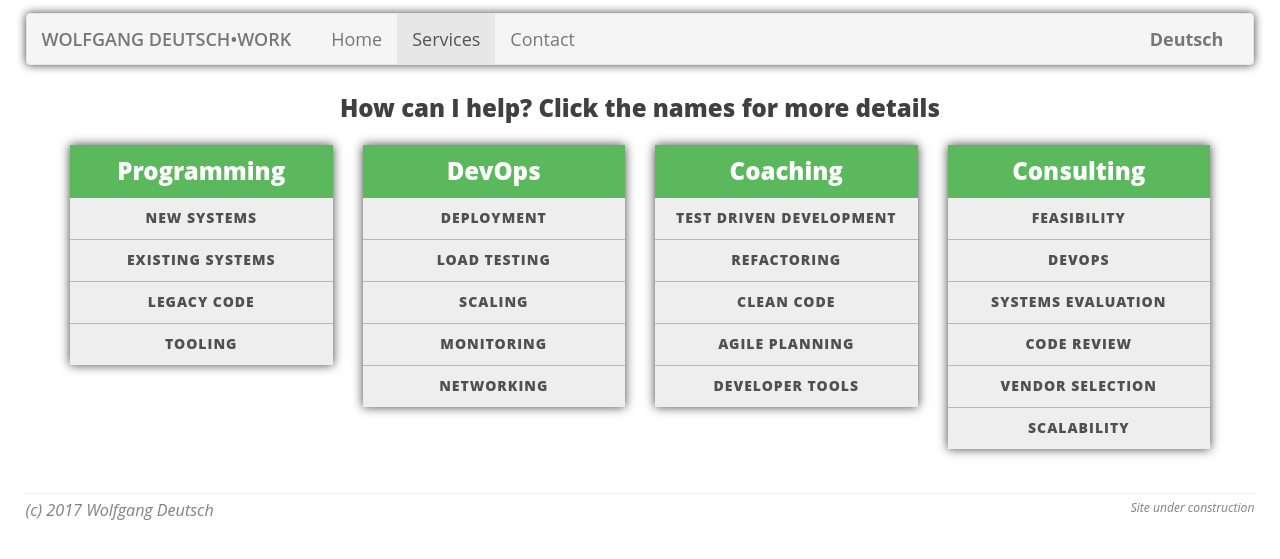
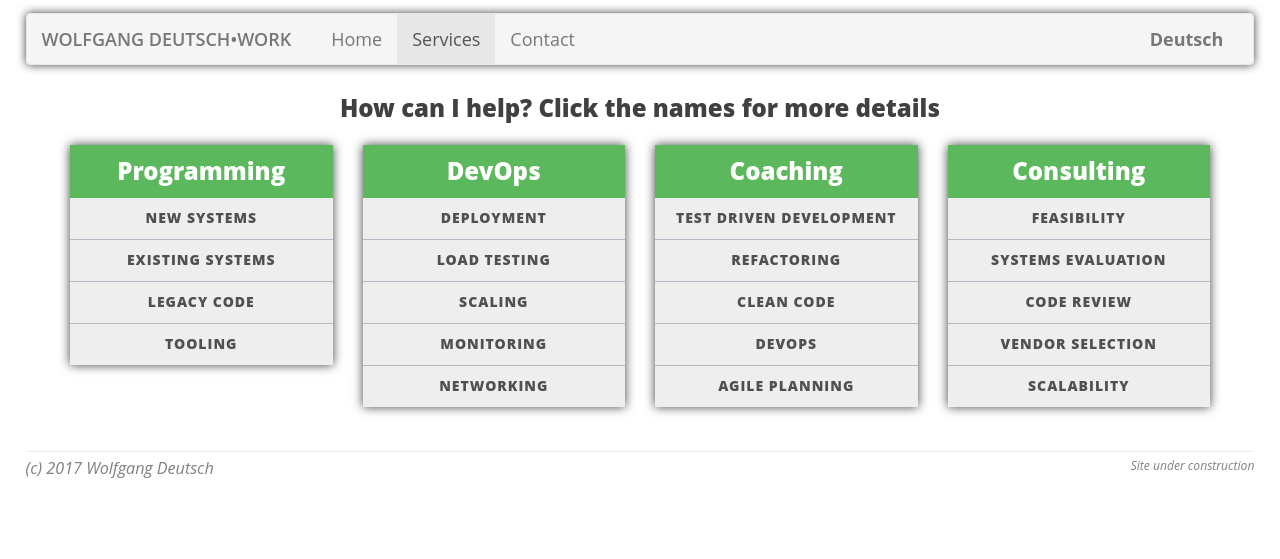
Before and after one commit to wolfgang-wdw/wolfgang-wdw.github.io, a Jekyll site: the page built from _pages/services_en.md, in a window 1280 px wide. Shown: the top 559 px of the page. Built offline with Jekyll 4.4.1, drawn with Linux system fonts in a browser that asks for light colours; nearby versions of some CDN libraries.

Commit message:
Switch some services around

```diff
--- a/_config.yml
+++ b/_config.yml
@@ -46,13 +46,12 @@ services:
           - Test Driven Development
           - Refactoring
           - Clean Code
+          - DevOps
           - Agile Planning
-          - Developer Tools
       - name: Consulting
         id: consulting
         sections:
           - Feasibility
-          - DevOps
           - Systems Evaluation
           - Code Review
           - Vendor Selection
@@ -79,13 +78,12 @@ services:
           - Test Driven Development
           - Refactoring
           - Clean Code
+          - DevOps
           - Agile Planung
-          - Entwickler Tools
       - name: Consulting
         id: consulting
         sections:
           - Machbarkeit
-          - DevOps
           - System-Auswertung
           - Code Review
           - Anbieter Auswahl
```
